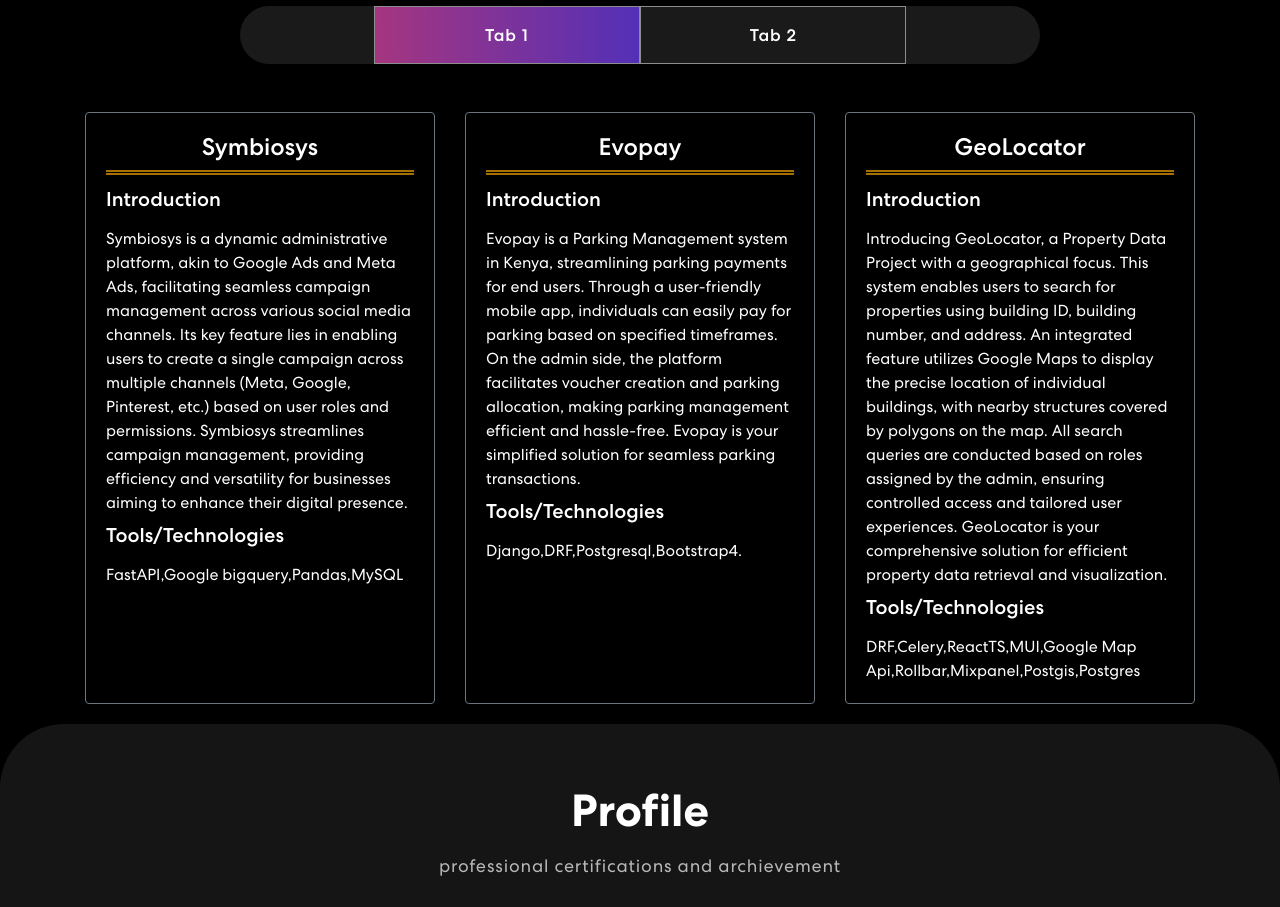
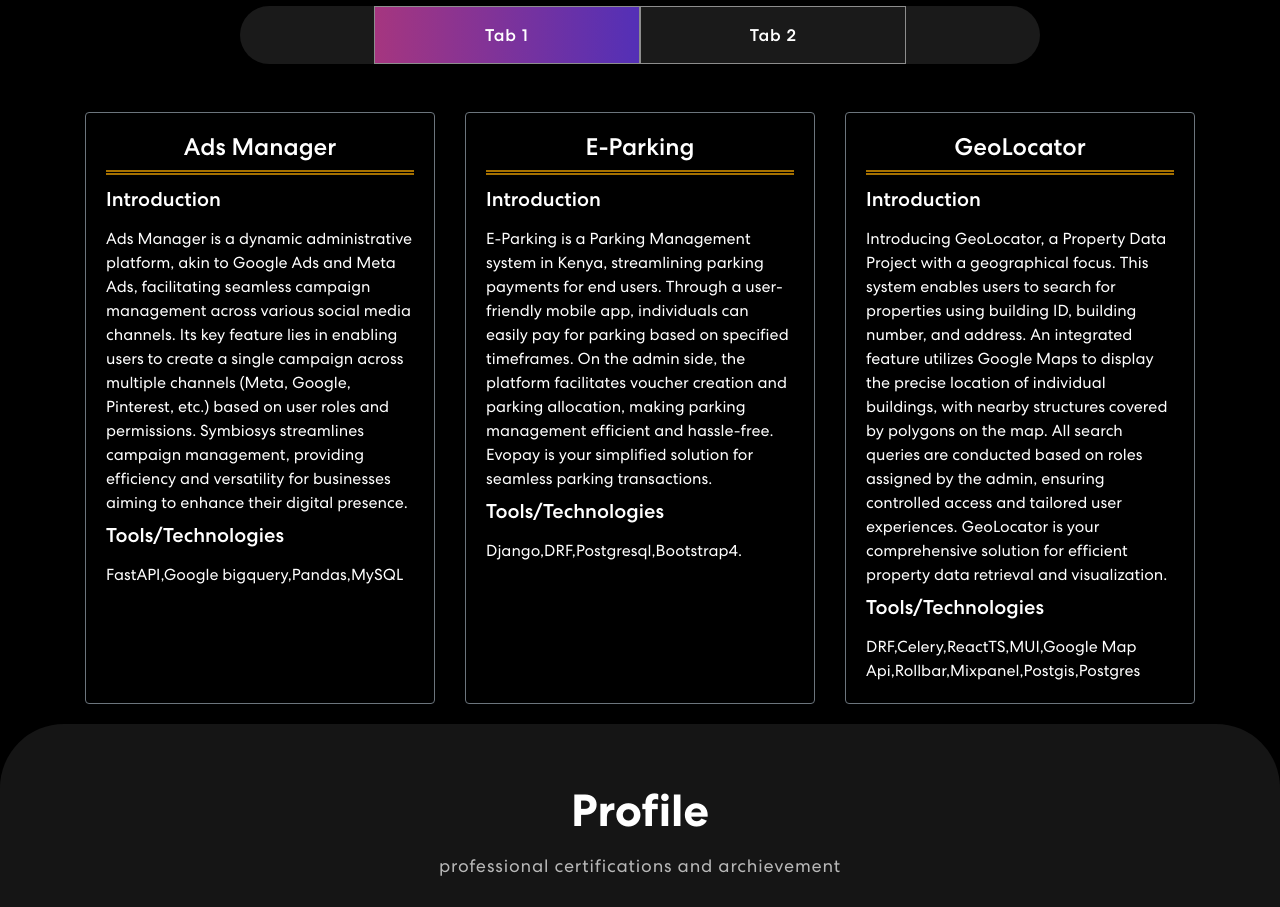
Before and after one commit to jaydeep-talaviya/portfolio_web, a React (Create React App) app: page / in a window 1280 px wide. Shown: the part 2360-3267 px from the top of the page. Built offline with nearby package versions, Linux system fonts and the light colour scheme.

Commit message:
replaced actual names of projects

```diff
--- a/postbuild.js
+++ b/postbuild.js
@@ -2,12 +2,10 @@ const fs = require('fs');
 
 const manifestPath = './build/asset-manifest.json';
 const manifest = JSON.parse(fs.readFileSync(manifestPath, 'utf8'));
-
 // Modify paths in the manifest
-Object.keys(manifest).forEach(key => {
-  manifest[key] = manifest[key].replace('/portfolio_web/', '/');
+Object.keys(manifest.files).forEach(key => {
+  manifest.files[key] = manifest.files[key].replace('/portfolio_web/', '/');
 });
-
 // Write the modified manifest back to the file
 fs.writeFileSync(manifestPath, JSON.stringify(manifest, null, 2));
 
--- a/src/components/Projects_data.js
+++ b/src/components/Projects_data.js
@@ -1,12 +1,12 @@
 export const projects_data1 = [
 {
-    project_name:'Symbiosys',
-    project_description:"Symbiosys is a dynamic administrative platform, akin to Google Ads and Meta Ads, facilitating seamless campaign management across various social media channels. Its key feature lies in enabling users to create a single campaign across multiple channels (Meta, Google, Pinterest, etc.) based on user roles and permissions. Symbiosys streamlines campaign management, providing efficiency and versatility for businesses aiming to enhance their digital presence.",
+    project_name:'Ads Manager',
+    project_description:"Ads Manager is a dynamic administrative platform, akin to Google Ads and Meta Ads, facilitating seamless campaign management across various social media channels. Its key feature lies in enabling users to create a single campaign across multiple channels (Meta, Google, Pinterest, etc.) based on user roles and permissions. Symbiosys streamlines campaign management, providing efficiency and versatility for businesses aiming to enhance their digital presence.",
     technologies_used:"FastAPI,Google bigquery,Pandas,MySQL"
 },
 {
-    project_name:'Evopay',
-    project_description:'Evopay is a Parking Management system in Kenya, streamlining parking payments for end users. Through a user-friendly mobile app, individuals can easily pay for parking based on specified timeframes. On the admin side, the platform facilitates voucher creation and parking allocation, making parking management efficient and hassle-free. Evopay is your simplified solution for seamless parking transactions.',
+    project_name:'E-Parking',
+    project_description:'E-Parking is a Parking Management system in Kenya, streamlining parking payments for end users. Through a user-friendly mobile app, individuals can easily pay for parking based on specified timeframes. On the admin side, the platform facilitates voucher creation and parking allocation, making parking management efficient and hassle-free. Evopay is your simplified solution for seamless parking transactions.',
     technologies_used:'Django,DRF,Postgresql,Bootstrap4.',
 },
 {
```
